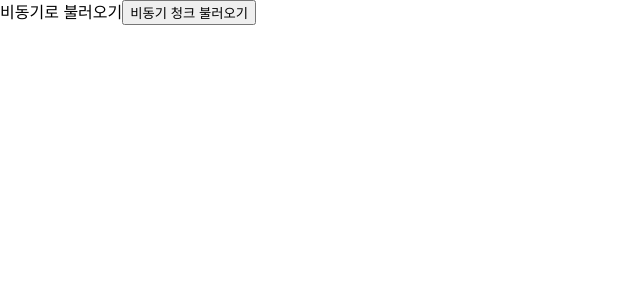
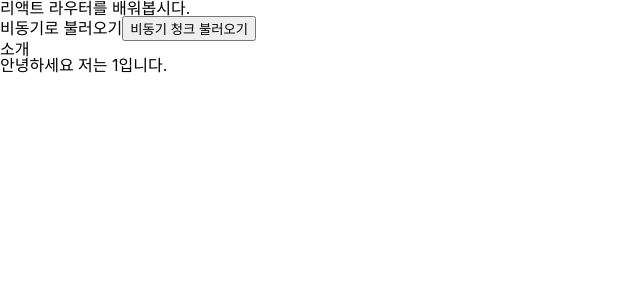
Before and after one commit to simsimjae/react_practice, a React (Create React App) app: page /about/1 in a window 1280 px wide. Shown: the top 300 px of the page, without its empty margins (0-640 px from the left). Built offline with nearby package versions, Linux system fonts and the light colour scheme.

Commit message:
리액트 라우터 연습

```diff
--- a/package.json
+++ b/package.json
@@ -11,8 +11,8 @@
 		"react-scripts": "3.3.0"
 	},
 	"scripts": {
-		"start": "react-scripts start",
-		"build": "react-scripts build",
+		"start": "NODE_PATH=src react-scripts start",
+		"build": "NODE_PATH=src react-scripts build",
 		"test": "react-scripts test",
 		"eject": "react-scripts eject"
 	},
@@ -32,6 +32,8 @@
 		]
 	},
 	"devDependencies": {
+		"query-string": "^6.9.0",
+		"react-router-dom": "^5.1.2",
 		"reset-css": "^5.0.1"
 	}
 }
--- a/src/App.js
+++ b/src/App.js
@@ -1,12 +1,16 @@
 import React from 'react';
 import './index.scss';
 import AsyncSplitMe from './ssr/AsyncSplitMe';
+import { Route } from 'react-router-dom';
+import { Home, About } from './pages';
 
 function App() {
 	return (
 		<div className='App'>
-			<header className='App-header'></header>
+			<header className='App-header'>리액트 라우터를 배워봅시다.</header>
 			<AsyncSplitMe></AsyncSplitMe>
+			<Route exact path='/' component={Home}></Route>
+			<Route path='/about/:name?' component={About}></Route>
 		</div>
 	);
 }
--- /dev/null
+++ b/src/Root.js
@@ -0,0 +1,13 @@
+import React from 'react';
+import { BrowserRouter } from 'react-router-dom';
+import App from './App';
+
+const Root = () => {
+	return (
+		<BrowserRouter>
+			<App></App>
+		</BrowserRouter>
+	);
+};
+
+export default Root;
--- a/src/index.js
+++ b/src/index.js
@@ -1,9 +1,10 @@
 import React from 'react';
 import ReactDOM from 'react-dom';
 import App from './App';
+import Root from './Root';
 import * as serviceWorker from './serviceWorker';
 
-ReactDOM.render(<App />, document.getElementById('root'));
+ReactDOM.render(<Root />, document.getElementById('root'));
 
 // If you want your app to work offline and load faster, you can change
 // unregister() to register() below. Note this comes with some pitfalls.
--- /dev/null
+++ b/src/pages/About.js
@@ -0,0 +1,15 @@
+import React from 'react';
+import qs from 'query-string';
+
+const About = ({ location, match }) => {
+	const query = qs.parse(location.search);
+	console.log(query);
+	return (
+		<div>
+			<h3 style={{ color: query.color }}>소개</h3>
+			안녕하세요 저는 {match.params.name}입니다.
+		</div>
+	);
+};
+
+export default About;
--- /dev/null
+++ b/src/pages/Home.js
@@ -0,0 +1,7 @@
+import React from 'react';
+
+const Home = () => {
+	return <div>이곳은 홈입니다.</div>;
+};
+
+export default Home;
--- /dev/null
+++ b/src/pages/index.js
@@ -0,0 +1,2 @@
+export { default as Home } from './Home';
+export { default as About } from './About';
```
Also changed, not shown: 1 other file (tests, documents, lock files or other folders).
